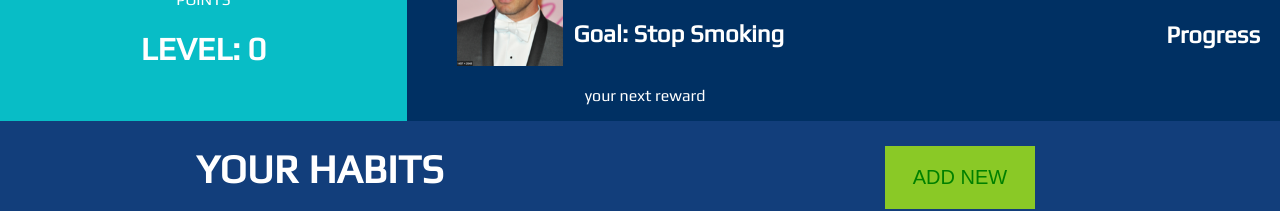
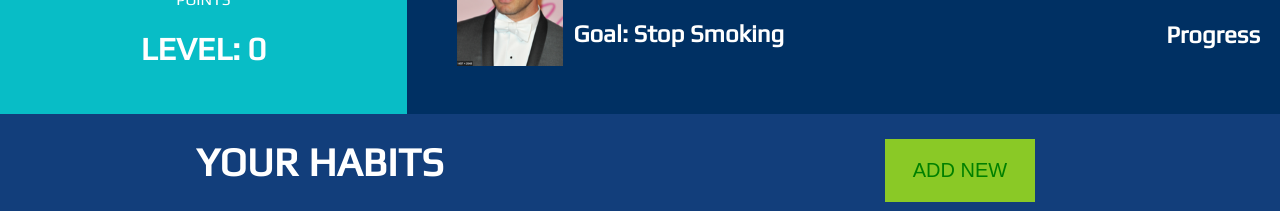
Before and after one commit to jenmerritt/javascript_group_project_habit_tracker, a Vue app in the folder client/: page / in a window 1280 px wide. Shown: the part 124-335 px from the top of the page. Built offline with nearby package versions, Linux system fonts and the light colour scheme; no server answers; a web font is replaced by a local one.

Commit message:
next reward partially working

```diff
--- a/client/src/App.vue
+++ b/client/src/App.vue
@@ -22,8 +22,8 @@
                   <h2>Goal: Stop Smoking</h2>
                 </div>
             </div>
-            <div id="next-reward">
-              <p>your next reward</p>
+            <div v-if="getNextRewards()" id="next-reward">
+              <p>{{ getNextRewards().name }}</p>
             </div>
         </div>
         <div id="header-right">
@@ -139,6 +139,12 @@ export default {
 
     eventBus.$on('all-rewards', rewards => this.rewards = rewards)
 
+  },
+  methods: {
+    getNextRewards() {
+      const nextRewards = this.rewards.filter(reward => reward.targetLevel === this.level + 1)
+      return nextRewards[0]
+    }
   }
 }
 </script>
--- a/client/src/components/RewardsList.vue
+++ b/client/src/components/RewardsList.vue
@@ -35,15 +35,14 @@ export default {
       this.rewards.splice(index, 1)
     })
 
-    eventBus.$emit("all-rewards", this.rewards)
   },
   methods: {
 
     fetchRewards() {
       RewardService.getRewards()
       .then(rewards => this.rewards = rewards)
+      .then(() => eventBus.$emit("all-rewards", this.rewards))
     }
-
 
   },
 
```
